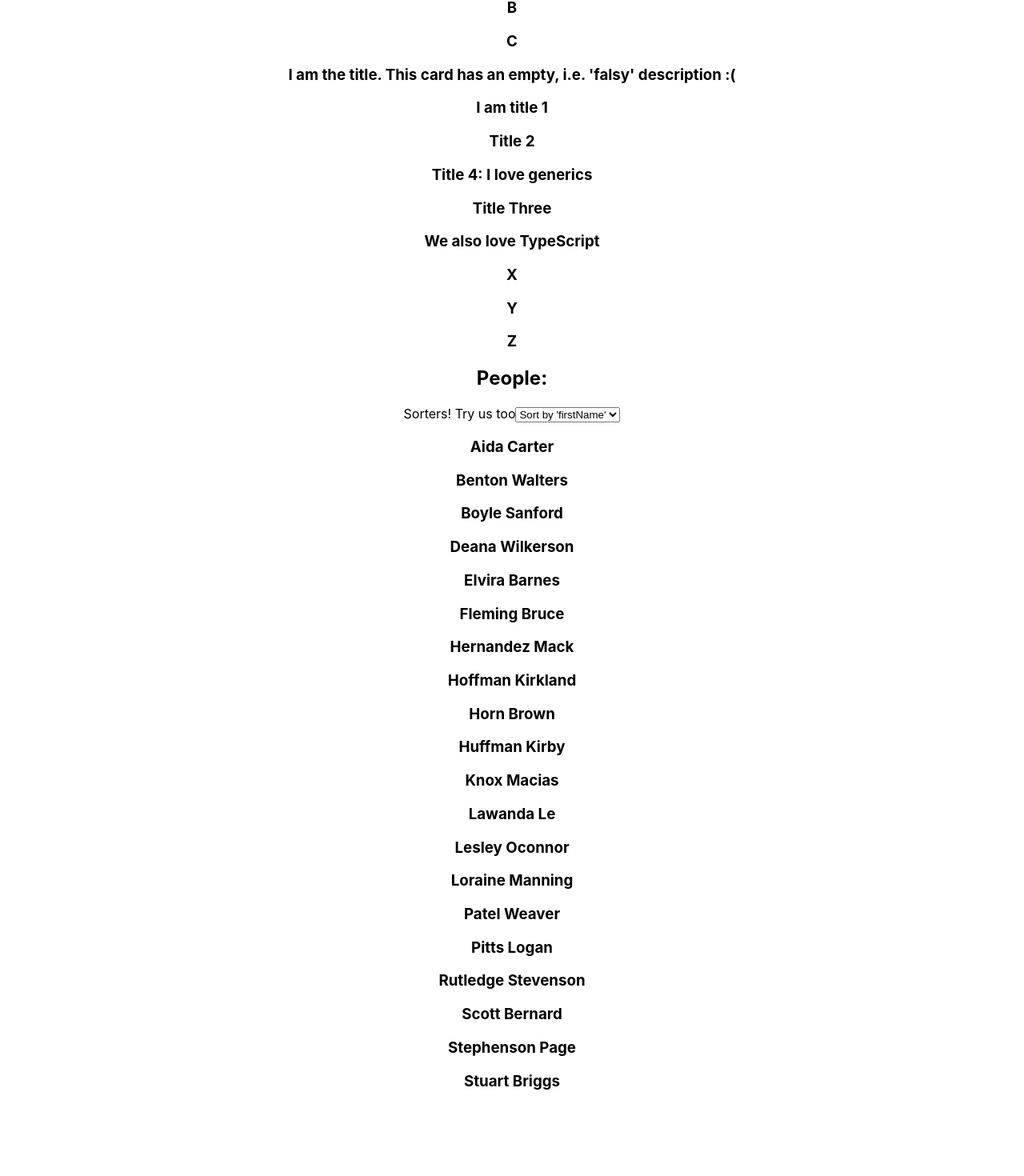
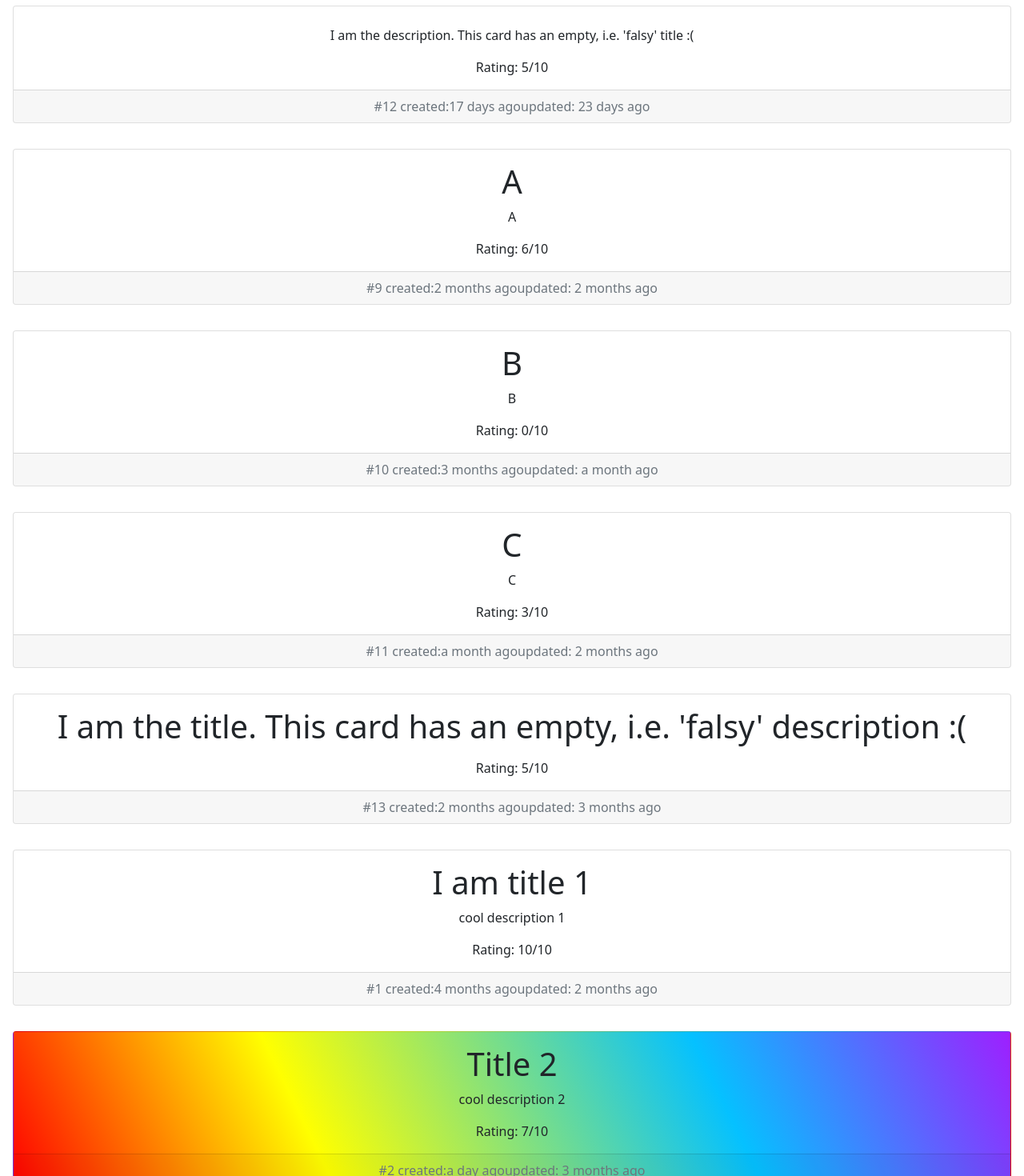
Before and after one commit to snowleopardAlexa/typescript-generic-search-filter-sort, a React (Create React App) app: page / in a window 1280 px wide. Shown: the part 174-1644 px from the top of the page at 80% size. Before the commit the page ends 1555 px from the top, so only its background shows below. Built offline with nearby package versions, Linux system fonts and the light colour scheme.

Commit message:
add styles

```diff
--- a/src/App.tsx
+++ b/src/App.tsx
@@ -1,5 +1,6 @@
 import { useState } from "react";
 import "./App.css";
+import { WidgetRenderer } from "./components/renderers/WidgetRenderer";
 import { SearchInput } from "./components/SearchInput";
 import { Sorters } from "./components/Sorters";
 import IPerson from "./interfaces/IPerson";
@@ -36,7 +37,7 @@ function App() {
           genericSort(a, b, widgetSortProperty.property)
         )
         .map((widget) => {
-          return <h3>{widget.title}</h3>;
+          return <WidgetRenderer {...widget} />;
         })}
       <h2>People:</h2>
       <Sorters setProperty={(property) => {
--- a/src/index.tsx
+++ b/src/index.tsx
@@ -1,6 +1,8 @@
 import React from 'react';
 import ReactDOM from 'react-dom/client';
 import './index.css';
+import 'bootstrap/dist/css/bootstrap.css';
+import './styles/styles.scss';
 import App from './App';
 
 const root = ReactDOM.createRoot(
--- /dev/null
+++ b/src/styles/styles.scss
@@ -0,0 +1,3 @@
+.specialCard {
+    background: linear-gradient(64deg, rgba(255,0,0,1) 0%, rgba(255,255,0,1) 30%, rgba(5,193,255,1) 70%, rgba(158,31,255,1) 100%); /* w3c */
+}
```
Also changed, not shown: src/components/renderers/PeopleRenderer.tsx (+8 -0 lines).
